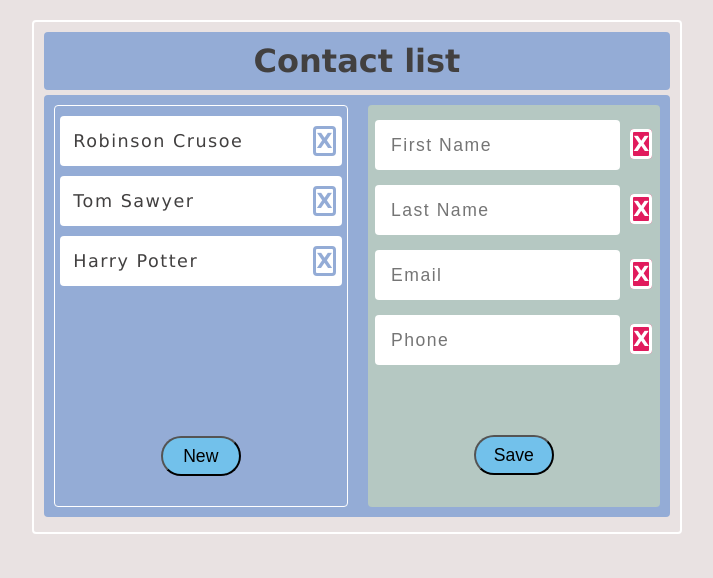
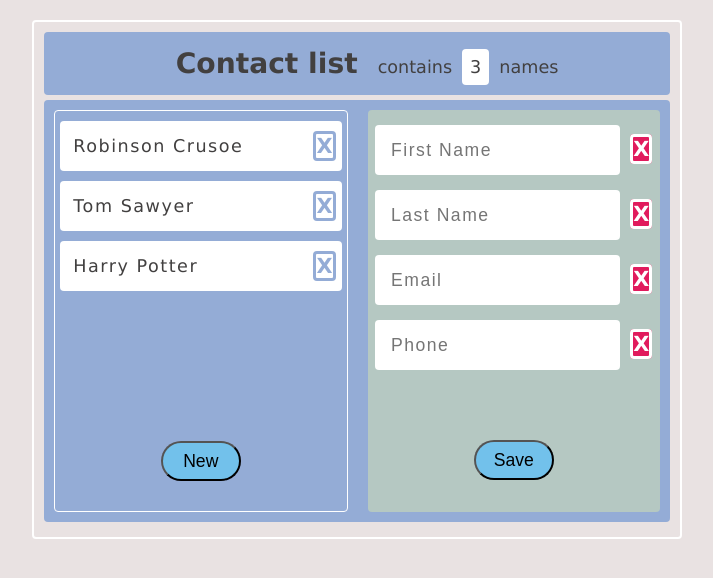
Before and after one commit to Semen3487/React_func_contact-list, a React (Create React App) app: page / in a window 1280 px wide. Shown: the top 578 px of the page, without its empty margins (283-996 px from the left). Built offline with nearby package versions, Linux system fonts and the light colour scheme.

Commit message:
Add user counter names

```diff
--- a/src/App.css
+++ b/src/App.css
@@ -25,16 +25,13 @@ body {
 .content {
   padding: 10px;
   width: 650px;
+  user-select: none;
 
   border: solid 2px white;
 }
 
 header {
   background-color: var(--elem-bgc);
-}
-
-h1 {
-  padding: 10px;
 }
 
 main {
@@ -57,3 +54,8 @@ button {
 button:hover {
   cursor: pointer;
 }
+
+footer {
+  background-color: var(--elem-bgc);
+  padding: 30px;
+}
--- a/src/App.js
+++ b/src/App.js
@@ -1,6 +1,9 @@
-import React, { useEffect, useState } from 'react';
+import React, {
+  // useEffect,
+   useState } from 'react';
 import './App.css';
 import Form from './components/contactForm/Form';
+import ContainsName from './components/containsName/ContainsName';
 import List from './components/nameList/List';
 import initialState from './model/initial-contact';
 import initFormState from './model/initial-form';
@@ -12,19 +15,21 @@ function App() {
 
   const [formState, setFormState] = useState(initFormState);
 
+  const [arrList, setArrList] = useState(toListItem.length);
+
   function saveToStorage(contacts) {
     localStorage.setItem('Contact List', JSON.stringify(contacts));
   };
 
   //* useEffect працює асинхронно
-  useEffect(() => {
-    const contacts = JSON.parse(localStorage.getItem('Contact List'));
-    if (!contacts){
-      setToListItem(initialState);
-    } else {
-      setToListItem(contacts);
-    };
-  }, []);
+  // useEffect(() => {
+  //   const contacts = JSON.parse(localStorage.getItem('Contact List'));
+  //   if (!contacts){
+  //     setToListItem(initialState);
+  //   } else {
+  //     setToListItem(contacts);
+  //   };
+  // }, []);
 
   function saveContact(contact) {
     if (!contact.id) {
@@ -39,6 +44,7 @@ function App() {
     const newContactList = [...toListItem, contact];
     setToListItem(newContactList);
     setFormState(initFormState);
+    setArrList(newContactList.length);
     saveToStorage(newContactList);
   };
 
@@ -46,12 +52,14 @@ function App() {
     const newContactList = toListItem.map((item) => item.id === contact.id ? contact : item);
     setToListItem(newContactList);
     setFormState(initFormState);
+    setArrList(newContactList.length);
     saveToStorage(newContactList);
   };
 
   function deleteContactName(id) {
     const newContactList = [...toListItem.filter((contact) => contact.id !== id)];
     setToListItem(newContactList);
+    setArrList(newContactList.length);
     saveToStorage(newContactList);
   };
 
@@ -67,9 +75,7 @@ function App() {
     <div className='container'>
       <div className='content'>
           <header>
-            <h1>
-              Contact list
-            </h1>
+            <ContainsName contacts={arrList} />
           </header>
           <main>
             <List
--- /dev/null
+++ b/src/components/containsName/ContainsName.css
@@ -0,0 +1,16 @@
+.header {
+  padding: 15px;
+  font-size: 1.1em
+}
+
+.header-name {
+  margin: 0 20px;
+  font-size: 1.6em;
+  font-weight: bold;
+}
+
+.contains-list {
+  margin: 10px;
+  padding: 8px;
+  background-color: white;
+}
--- /dev/null
+++ b/src/components/containsName/ContainsName.js
@@ -0,0 +1,22 @@
+import React from 'react';
+import './ContainsName.css';
+
+function ContainsName({contacts}) {
+
+  return (
+    <div className='header'>
+      <p>
+        <span className='header-name'>
+          Contact list
+        </span>
+          contains
+        <span className='contains-list'>
+          {contacts}
+        </span>
+          names
+      </p>
+    </div>
+  )
+}
+
+export default ContainsName;
```
